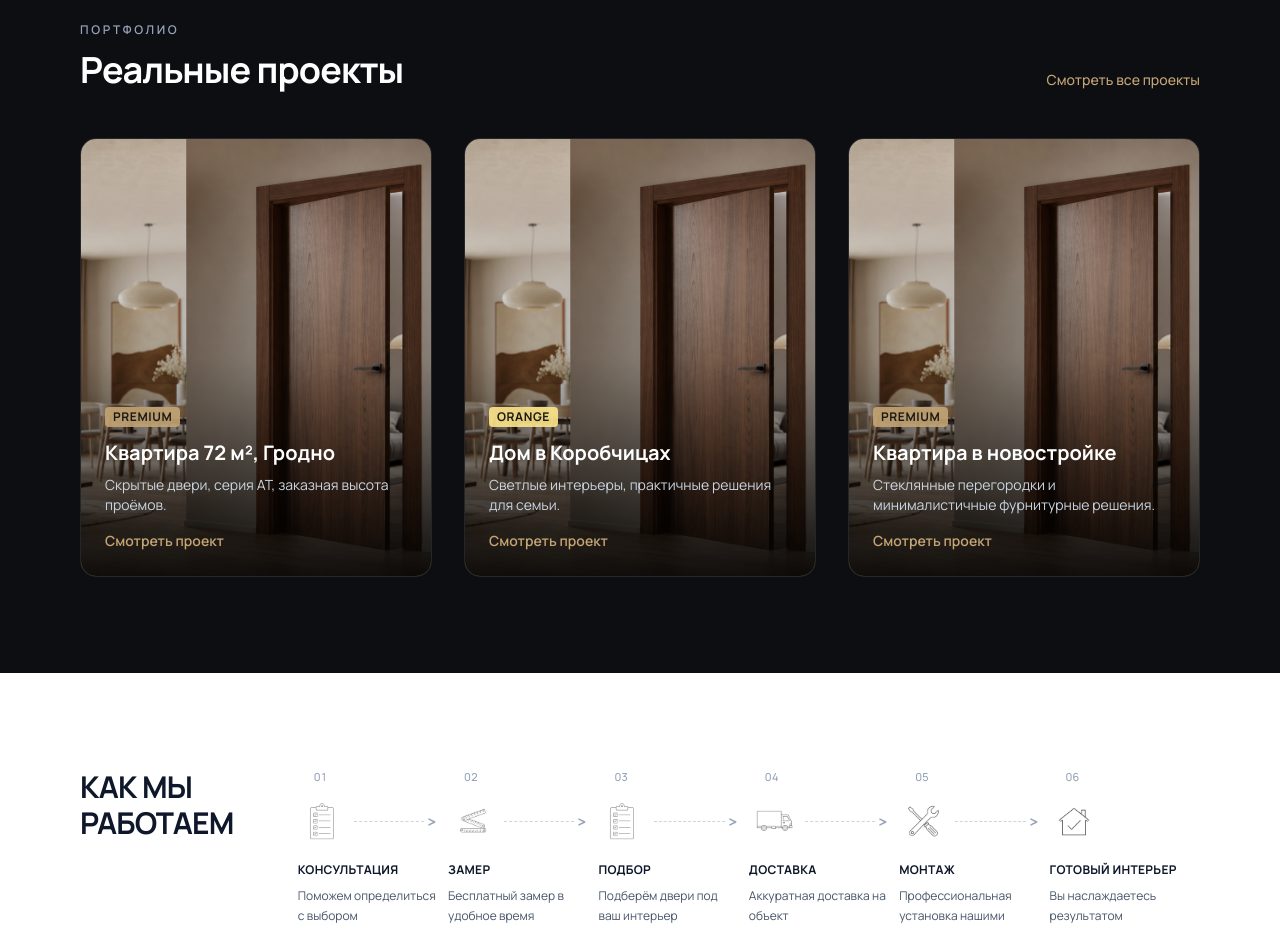
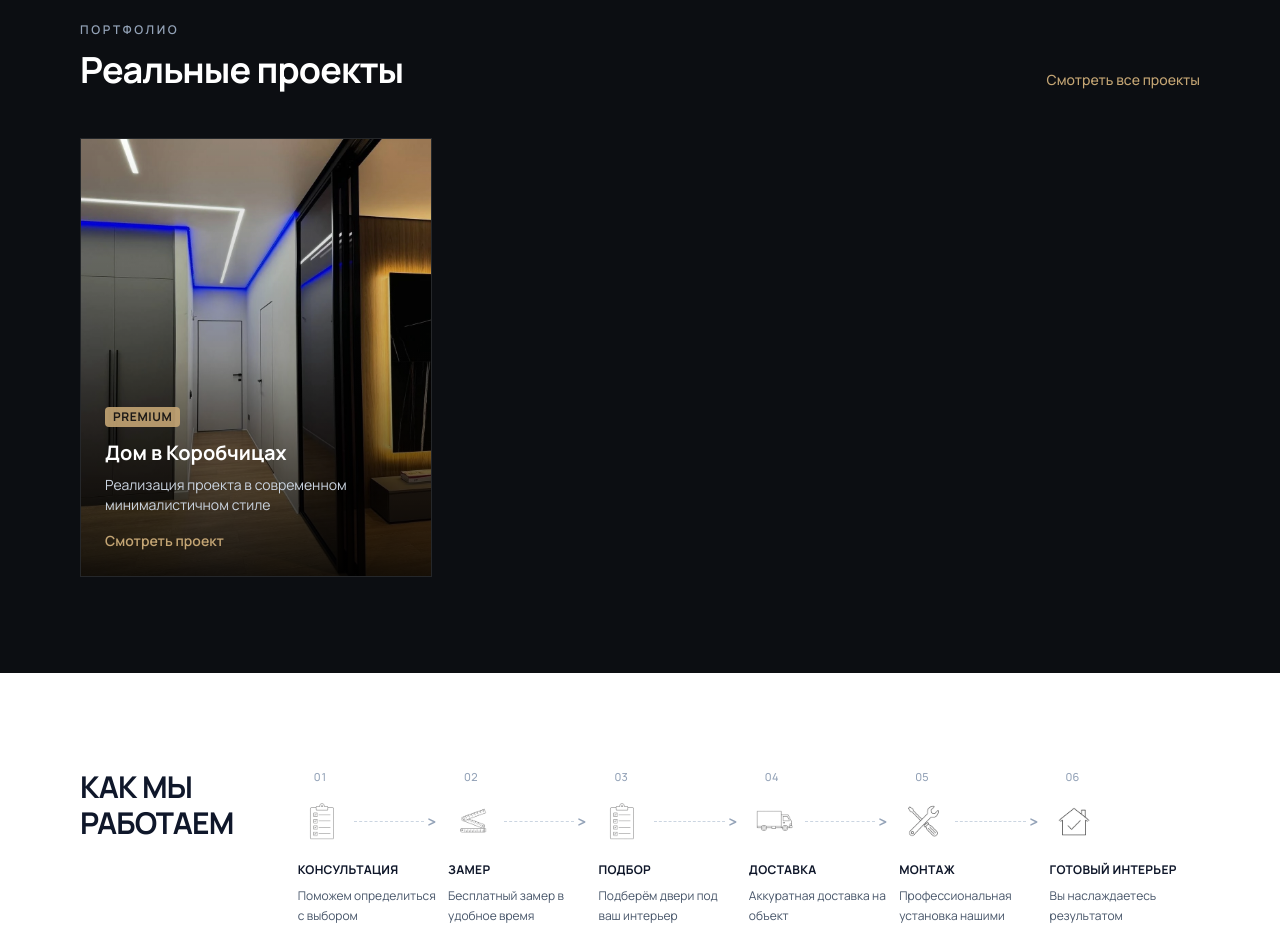
Before and after one commit to SiarheiBalt/doors, a Next.js app: page / in a window 1280 px wide. Shown: the part 1900-2830 px from the top of the page. Built offline with nearby package versions, Linux system fonts and the light colour scheme.

Commit message:
Refactor portfolio case data structure to include href links, update Projects component to utilize new case data format, and replace project titles with case titles for improved navigation and consistency

```diff
--- a/src/app/portfolio/[case]/page.tsx
+++ b/src/app/portfolio/[case]/page.tsx
@@ -18,13 +18,23 @@ type PortfolioCaseModule = {
 
 export const dynamicParams = false
 
-export const casesDataInformation: Record<string, { title: string; subtitle: string; imageCount: number; shop: Shop; mainImage: string }> = {
+export type CaseDataInformationType = {
+    title: string;
+    subtitle: string;
+    imageCount: number;
+    shop: Shop;
+    mainImage: string;
+    href: string;
+}
+
+export const casesDataInformation: Record<string, CaseDataInformationType> = {
     'case-1': {
         title: 'Дом в Коробчицах',
         subtitle: 'Реализация проекта в современном минималистичном стиле',
         imageCount: 9,
         shop: Shop.PREMIUM,
-        mainImage: '/images/portfolio/case-1/main-image.webp',
+        mainImage: '/images/portfolio/case-1/image-1.webp',
+        href: '/portfolio/case-1',
     },
 }
 
--- a/src/components/HomePage/Projects.tsx
+++ b/src/components/HomePage/Projects.tsx
@@ -1,9 +1,23 @@
 import Image from "next/image";
 
-import { projects } from "../../content/home";
+import { casesText } from "../../content/home";
 import cs from "classnames";
+import { casesDataInformation, CaseDataInformationType } from "@/src/app/portfolio/[case]/page";
+import Link from "next/link";
 
 export default function Projects() {
+
+  const casesDataInformationArray = Object.values(casesDataInformation).map((caseData) => ({
+    title: caseData.title,
+    subtitle: caseData.subtitle,
+    imageCount: caseData.imageCount,
+    shop: caseData.shop,
+    mainImage: caseData.mainImage,
+    href: caseData.href,
+  }));
+
+  console.log(casesDataInformationArray);
+
   return (
     <section id="portfolio" className="home-section scroll-mt-24 bg-surface">
       <div className="home-container">
@@ -13,26 +27,26 @@ export default function Projects() {
               Портфолио
             </p>
             <h2 className="mt-3 text-left text-2xl font-bold tracking-tight text-white md:text-3xl lg:text-4xl">
-              {projects.title}
+              {casesText.title}
             </h2>
           </div>
           <a
             href="#portfolio"
             className="text-sm font-medium text-accent underline-offset-4 hover:underline"
           >
-            {projects.viewAll}
+            {casesText.viewAll}
           </a>
         </div>
 
         <div className="mt-12 grid gap-8 md:grid-cols-3">
-          {projects.cards.map((card) => (
+          {casesDataInformationArray.map((caseData: CaseDataInformationType) => (
             <article
-              key={card.title}
-              className="group relative overflow-hidden rounded-2xl border border-white/10"
+              key={caseData.title}
+              className="group relative overflow-hidden border border-white/10"
             >
               <div className="relative aspect-[4/5] w-full">
                 <Image
-                  src="/profil-doors-grodno-hero.webp"
+                  src={caseData.mainImage}
                   alt=""
                   fill
                   className="object-cover transition duration-500 group-hover:scale-105"
@@ -43,21 +57,20 @@ export default function Projects() {
                   <span
                     className={cs(
                       "inline-block rounded px-2 py-0.5 text-xs font-bold uppercase tracking-wider",
-                      card.badge === "PREMIUM"
+                      caseData.shop === "PREMIUM"
                         ? "bg-accent/90 text-stone-900"
                         : "bg-amber-200/90 text-stone-900",
                     )}
                   >
-                    {card.badge}
+                    {caseData.shop}
                   </span>
-                  <h3 className="mt-3 text-xl font-bold text-white">{card.title}</h3>
-                  <p className="mt-2 text-sm text-slate-300">{card.desc}</p>
-                  <a
-                    href="#"
-                    className="mt-4 inline-flex text-sm font-semibold text-accent hover:underline"
-                  >
-                    {card.cta}
-                  </a>
+                  <h3 className="mt-3 text-xl font-bold text-white">{caseData.title}</h3>
+                  <p className="mt-2 text-sm text-slate-300">{caseData.subtitle}</p>
+                  <Link href={caseData.href}>
+                    <p className="mt-4 inline-flex text-sm font-semibold text-accent hover:underline">
+                      {casesText.cta}
+                    </p>
+                  </Link>
                 </div>
               </div>
             </article>
--- a/src/content/home.ts
+++ b/src/content/home.ts
@@ -64,29 +64,10 @@ export const whyUs = {
   ],
 } as const;
 
-export const projects = {
+export const casesText = {
   title: "Реальные проекты",
   viewAll: "Смотреть все проекты",
-  cards: [
-    {
-      badge: "PREMIUM" as const,
-      title: "Квартира 72 м², Гродно",
-      desc: "Скрытые двери, серия AT, заказная высота проёмов.",
-      cta: "Смотреть проект",
-    },
-    {
-      badge: "ORANGE" as const,
-      title: "Дом в Коробчицах",
-      desc: "Светлые интерьеры, практичные решения для семьи.",
-      cta: "Смотреть проект",
-    },
-    {
-      badge: "PREMIUM" as const,
-      title: "Квартира в новостройке",
-      desc: "Стеклянные перегородки и минималистичные фурнитурные решения.",
-      cta: "Смотреть проект",
-    },
-  ],
+  cta: "Смотреть проект",
 } as const;
 
 export const process = {
```
